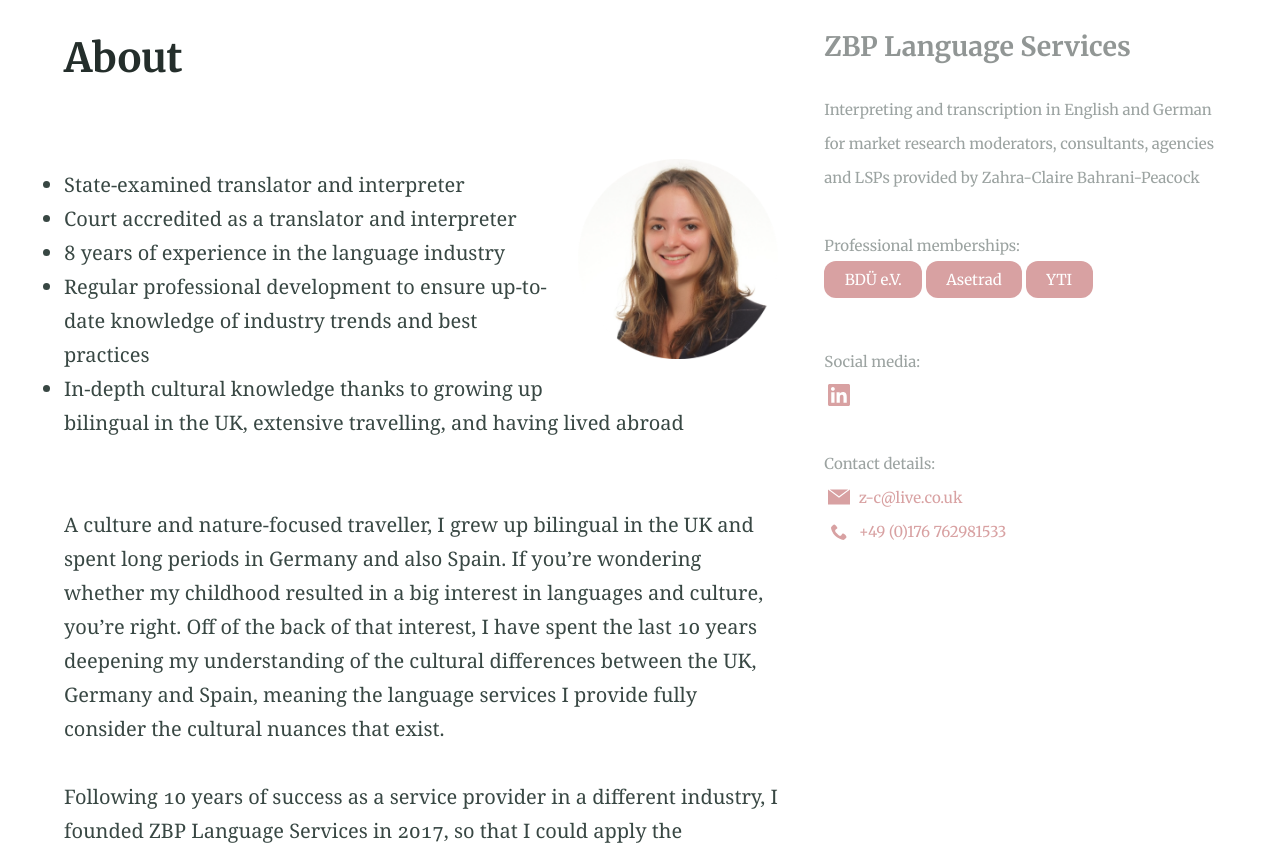
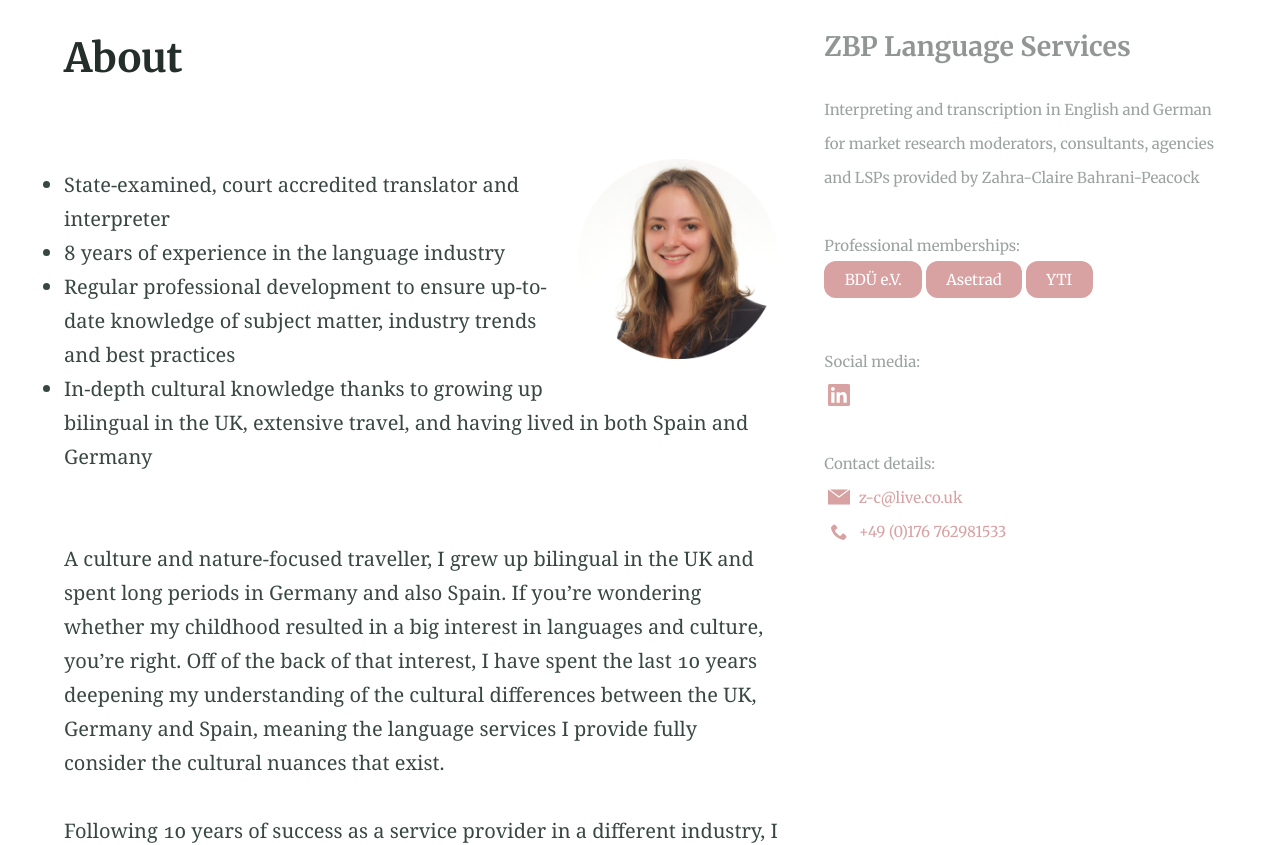
Before and after one commit to Website-2/zbp-language-services.github.io, a Jekyll site: the page built from about.md, in a window 1280 px wide and 900 px high, scrolled down 373 px, cut to the strip 55-900 px from the top of the window. Built offline with Jekyll 4.4.1, drawn with Linux system fonts in a browser that asks for light colours; some of the changed text lies outside the part shown.

Commit message:
Text update

```diff
--- a/about.md
+++ b/about.md
@@ -9,21 +9,20 @@
 
 <br>
 {% include figure.html image="/assets/Profile.png" position="right" width="200" height="200" %}
-* State-examined translator and interpreter
-* Court accredited as a translator and interpreter
+* State-examined, court accredited translator and interpreter
 * 8 years of experience in the language industry
-* Regular professional development to ensure up-to-date knowledge of industry trends and best practices
-* In-depth cultural knowledge thanks to growing up bilingual in the UK, extensive travelling, and having lived abroad
+* Regular professional development to ensure up-to-date knowledge of subject matter, industry trends and best practices
+* In-depth cultural knowledge thanks to growing up bilingual in the UK, extensive travel, and having lived in both Spain and Germany
 <br><br><br>
 A culture and nature-focused traveller, I grew up bilingual in the UK and spent long periods in Germany and also Spain. If you're wondering whether my childhood resulted in a big interest in languages and culture, you're right. Off of the back of that interest, I have spent the last 10 years deepening my understanding of the cultural differences between the UK, Germany and Spain, meaning the language services I provide fully consider the cultural nuances that exist.
 <br><br>
 Following 10 years of success as a service provider in a different industry, I founded ZBP Language Services in 2017, so that I could apply the knowledge, skills and qualifications I had gained during that time to international projects and align my work with my interests.
 <br><br>
 In the 8 years that I have now been working in the language industry, I've provided support on projects sponsored by Fortune 500 companies and other market leaders in the consumer and medical industries. According to feedback, my language services help product teams to quickly and efficiently gain the insights they need to develop their product or campaign.
-<br><br>
-Are you a market research project manager, moderator, consultant, agency or LSP working on international projects and looking for insightful research results?
-<br>Send me a message and let me know what you need!<br><br>
-{% include button.html text="Send me a message" link="/contact/" color="#b14345" %}
+<br>
+<h6>Education, accreditations and experience</h6>
+<br>
+{% include figure.html image="/assets/CV timeline.png" position="center" %}
 <br>
 
 ### What I do
@@ -34,11 +33,12 @@
 ### Who I help
 
 I work with market research studios, moderators, consultants and agencies as well as LSPs and form part of projects sponsored by Fortune 500 companies and other market leaders in the consumer and medical industries.<br><br>
-<h6>Education, accreditations and experience</h6>
+Are you a market research project manager, moderator, consultant, agency or LSP working on international projects and looking for insightful research results?
+<br>Send me a message and let me know what you need!<br><br>
+{% include button.html text="Send me a message" link="/contact/" color="#b14345" %}
+<br><br>
+<h6>Other language services provided by ZBP Language Services</h6>
 <br>
-{% include figure.html image="/assets/CV timeline.png" position="center" %}
-<br><br>
-<h6>Other language services provided by ZBP Language Services:</h6><br>
 <small>Marketing translation; academic translation and editing; proofreading and quality assurance; <a href="https://www.sworntranslation.zbp-language-services.com/" target="_blank" title="court accredited document translation and interpreting">court accredited document translation and interpreting</a></small>
 <br><br><br>
 <center>* * *</center>
```
